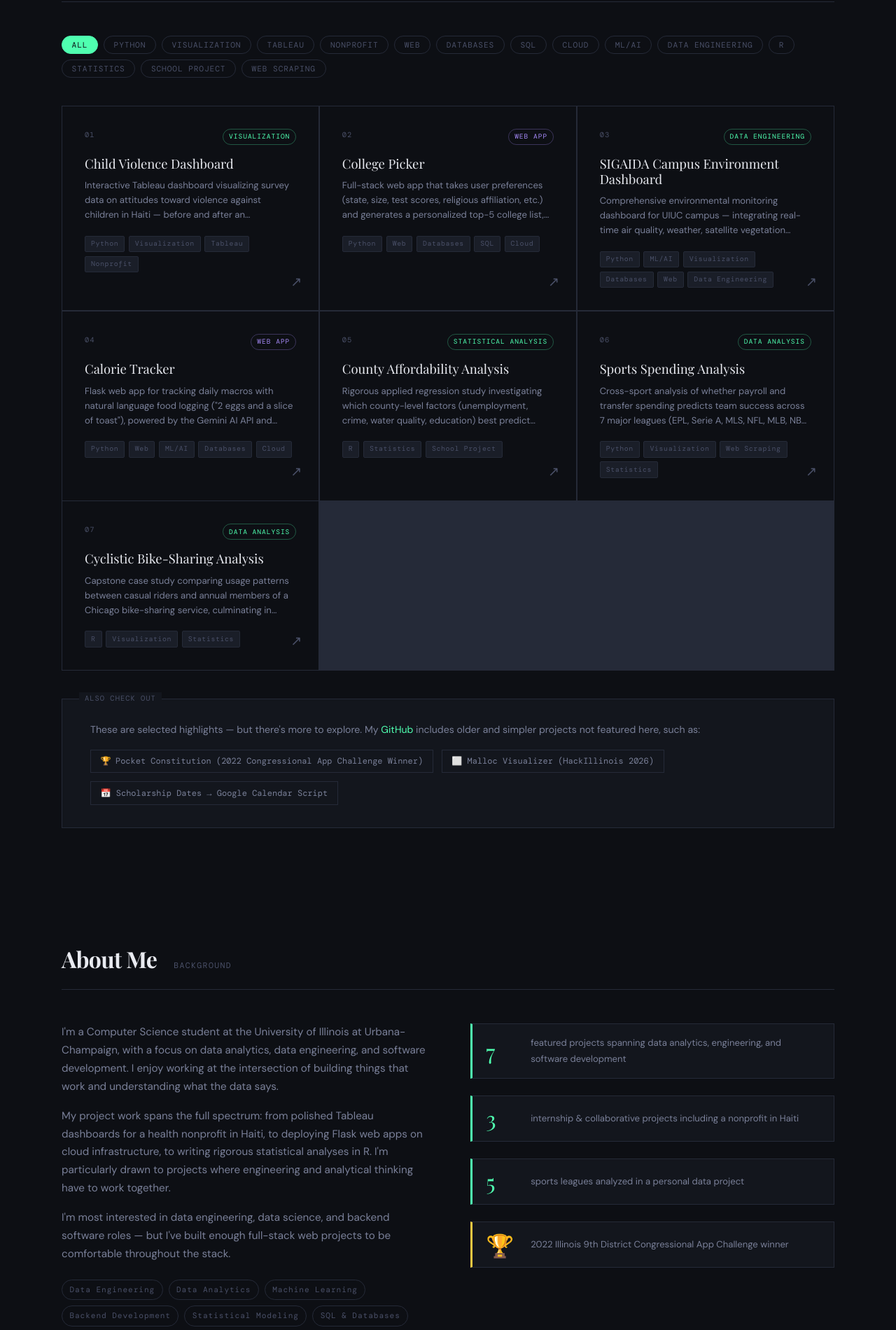
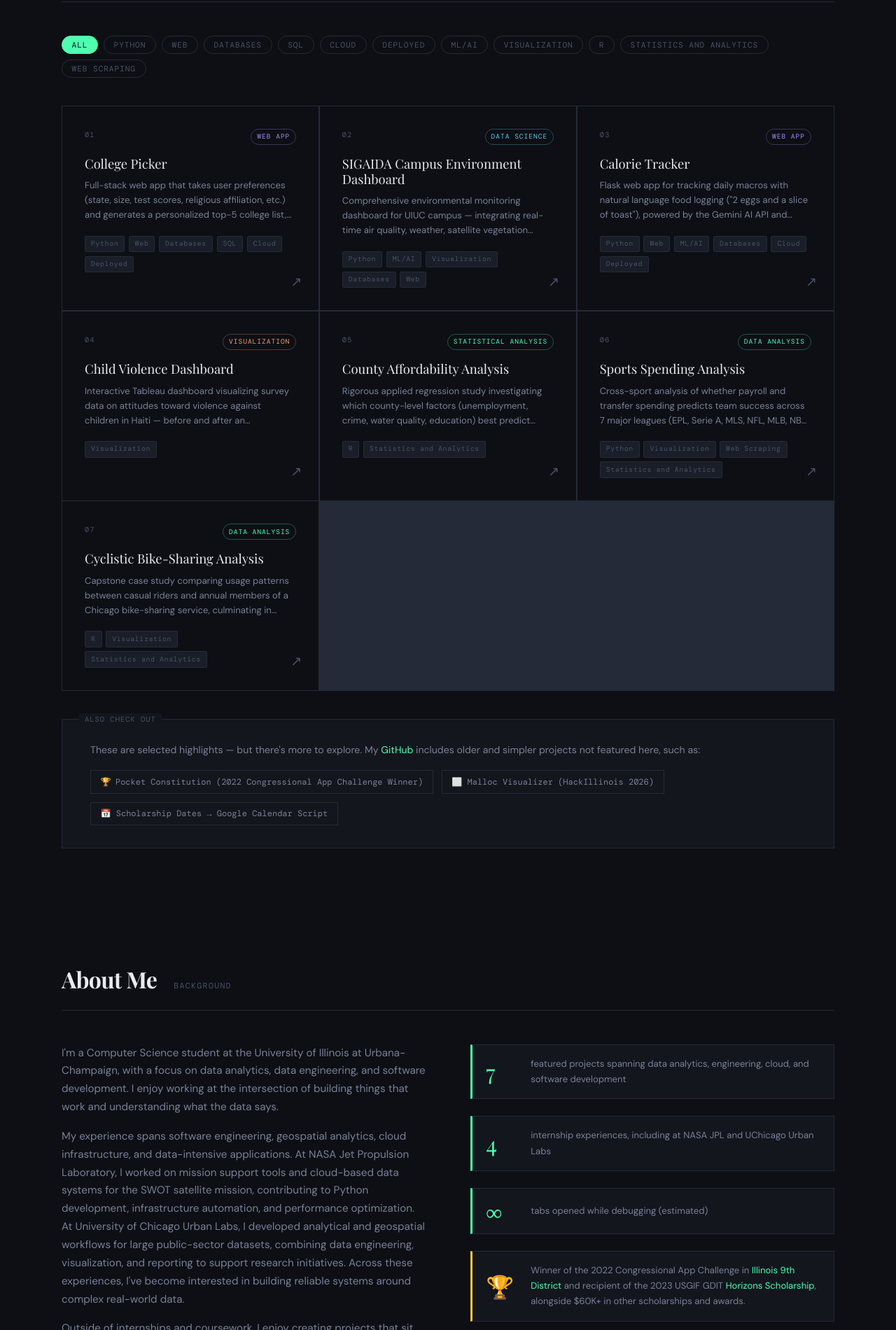
Before and after one commit to artkha1/portfolio, a plain HTML site: page index.html in a window 1280 px wide. Shown: the part 900-2800 px from the top of the page at 70% size. Drawn offline with nearby package versions, Linux system fonts and the light colour scheme; a web font is replaced by a local one.

Commit message:
tags, home page, violence dashboard

```diff
--- a/css/style.css
+++ b/css/style.css
@@ -11,6 +11,8 @@
   --accent: #4fffb0;
   --accent2: #ff6b6b;
   --accent3: #a78bfa;
+  --accent4: #60c8f5;
+  --accent5: #ff9966;
   --gold: #f5c842;
   --link: #4fffb0;
   --card-hover: #1e2333;
@@ -97,6 +99,7 @@ nav {
     linear-gradient(90deg, rgba(79,255,176,0.04) 1px, transparent 1px);
   background-size: 60px 60px;
   mask-image: radial-gradient(ellipse 80% 80% at 50% 50%, black 0%, transparent 100%);
+  pointer-events: none;
 }
 .hero-eyebrow {
   font-family: var(--mono);
@@ -275,6 +278,8 @@ section { padding: 5rem 3rem; max-width: 1200px; margin: 0 auto; }
   border-radius: 999px;
 }
 .badge-data { border: 1px solid rgba(79,255,176,0.3); color: var(--accent); }
+.badge-datasci { border: 1px solid rgba(96,200,245,0.3); color: var(--accent4); }
+.badge-viz { border: 1px solid rgba(255,153,102,0.3); color: var(--accent5); }
 .badge-web { border: 1px solid rgba(167,139,250,0.3); color: var(--accent3); }
 .badge-award { border: 1px solid rgba(245,200,66,0.3); color: var(--gold); }
 .card-title {
--- a/index.html
+++ b/index.html
@@ -13,9 +13,9 @@
 <!-- ── HERO ── -->
 <header class="hero">
   <div class="hero-grid"></div>
-  <p class="hero-eyebrow">Portfolio</p>
-  <h1>Data, systems, <em>and everything between.</em></h1>
-  <p class="hero-desc">CS student at UIUC with a focus on data analytics and engineering — but equally comfortable building full-stack apps, running statistical models, and designing end-to-end pipelines.</p>
+  <p class="hero-eyebrow">Artem Khaiet — Portfolio</p>
+  <h1>Designing Software Around Real-World Data</h1>
+  <p class="hero-desc">CS student at the University of Illinois Urbana-Champaign exploring the intersection of software engineering, analytics, and scalable data systems to create data-driven impact.</p>
   <div class="hero-cta">
     <a href="#projects" class="btn btn-primary">View Projects</a>
     <a href="#about" class="btn btn-secondary">About Me</a>
@@ -50,13 +50,13 @@
   <div class="about-grid">
     <div class="about-text">
       <p>I'm a Computer Science student at the University of Illinois at Urbana-Champaign, with a focus on data analytics, data engineering, and software development. I enjoy working at the intersection of building things that work and understanding what the data says.</p>
-      <p>My project work spans the full spectrum: from polished Tableau dashboards for a health nonprofit in Haiti, to deploying Flask web apps on cloud infrastructure, to writing rigorous statistical analyses in R. I'm particularly drawn to projects where engineering and analytical thinking have to work together.</p>
-      <p>I'm most interested in data engineering, data science, and backend software roles — but I've built enough full-stack web projects to be comfortable throughout the stack.</p>
+      <p>My experience spans software engineering, geospatial analytics, cloud infrastructure, and data-intensive applications. At NASA Jet Propulsion Laboratory, I worked on mission support tools and cloud-based data systems for the SWOT satellite mission, contributing to Python development, infrastructure automation, and performance optimization. At University of Chicago Urban Labs, I developed analytical and geospatial workflows for large public-sector datasets, combining data engineering, visualization, and reporting to support research initiatives. Across these experiences, I've become interested in building reliable systems around complex real-world data.</p>
+      <p>Outside of internships and coursework, I enjoy creating projects that sit somewhere between engineering and experimentation, whether that means building interactive tools, exploring new technologies, or finding cleaner ways to organize and visualize information. I’m particularly drawn to projects where software can simplify complicated processes, support better decisions, or make technical ideas more accessible to people.</p>
       <div class="about-interests">
         <span class="tag-chip">Data Engineering</span>
         <span class="tag-chip">Data Analytics</span>
         <span class="tag-chip">Machine Learning</span>
-        <span class="tag-chip">Backend Development</span>
+        <span class="tag-chip">Software Development</span>
         <span class="tag-chip">Statistical Modeling</span>
         <span class="tag-chip">SQL & Databases</span>
         <span class="tag-chip">Python</span>
@@ -66,19 +66,19 @@
     <div class="about-stats">
       <div class="stat-row">
         <span class="stat-num">7</span>
-        <span class="stat-desc">featured projects spanning data analytics, engineering, and software development</span>
+        <span class="stat-desc">featured projects spanning data analytics, engineering, cloud, and software development</span>
       </div>
       <div class="stat-row">
-        <span class="stat-num">3</span>
-        <span class="stat-desc">internship & collaborative projects including a nonprofit in Haiti</span>
+        <span class="stat-num">4</span>
+        <span class="stat-desc">internship experiences, including at NASA JPL and UChicago Urban Labs</span>
       </div>
       <div class="stat-row">
-        <span class="stat-num">5</span>
-        <span class="stat-desc">sports leagues analyzed in a personal data project</span>
+        <span class="stat-num">∞</span>
+        <span class="stat-desc">tabs opened while debugging (estimated)</span>
       </div>
       <div class="stat-row" style="border-left-color: var(--gold);">
         <span class="stat-num" style="color:var(--gold);">🏆</span>
-        <span class="stat-desc">2022 Illinois 9th District Congressional App Challenge winner</span>
+        <span class="stat-desc">Winner of the 2022 Congressional App Challenge in <a href="https://www.congressionalappchallenge.us/22-IL09" target="_blank">Illinois 9th District</a> and recipient of the 2023 USGIF GDIT <a href="https://usgif.org/2023-usgif-scholarship-awardees/#artem-khaiet" target="_blank">Horizons Scholarship</a>, alongside $60K+ in other scholarships and awards.</span>
       </div>
     </div>
   </div>
@@ -113,7 +113,8 @@
       card.className = 'project-card';
       card.href = `projects/${p.id}.html`;
 
-      const badgeClass = p.badge === 'web' ? 'badge-web' : p.badge === 'award' ? 'badge-award' : 'badge-data';
+      const badgeMap = { web: 'badge-web', award: 'badge-award', viz: 'badge-viz', datasci: 'badge-datasci' };
+      const badgeClass = badgeMap[p.badge] || 'badge-data';
 
       card.innerHTML = `
         <div class="card-meta">
--- a/js/data.js
+++ b/js/data.js
@@ -9,38 +9,14 @@ const ICONS = {
 // ── Project data ──
 const PROJECTS = [
   {
-    id: 'child-violence-dashboard',
+    id: 'college-picker',
     num: '01',
-    title: 'Child Violence Dashboard',
-    badge: 'data',
-    badgeLabel: 'Visualization',
-    org: 'Haitian Global Health Alliance (Internship)',
-    desc: 'Interactive Tableau dashboard visualizing survey data on attitudes toward violence against children in Haiti — before and after an educational intervention. Segmented by gender, profession, and violence type.',
-    tags: ['Python', 'Visualization', 'Tableau', 'Nonprofit'],
-    links: {
-      live: 'https://public.tableau.com/app/profile/your-profile/viz/HaitiFinalDashboard/EmotionalViolenceDashboard',
-    },
-    skills: [
-      'Data cleaning & transformation in Google Sheets',
-      'Dashboard design with interactive filters',
-      'Pre/post comparison analysis',
-      'Segmentation by demographic groups',
-      'Tableau calculated fields and parameters',
-    ],
-    tools: ['Tableau Public', 'Google Sheets'],
-    background: `The Haitian Global Health Alliance is a nonprofit delivering critical healthcare services and social support to low-income Haitians. To combat violence against children, HGHA developed an educational program for Haitian men and women across various professions.`,
-    objective: `Given survey data on attitudes toward violence against children before and after participating in the educational program, visualize trends in the percentage of correct ("true") responses. Group data by respondents' gender, profession, and violence type. Create interactive dashboards for each violence type, plus three additional charts with interactive filters.`,
-    outcome: `Produced a fully interactive Tableau Public dashboard suite covering multiple violence categories, enabling HGHA staff to quickly identify which groups showed the most improvement and which needed additional outreach.`,
-  },
-  {
-    id: 'college-picker',
-    num: '02',
     title: 'College Picker',
     badge: 'web',
     badgeLabel: 'Web App',
     org: 'Internship @ Aneyeon, Inc. → CS 411 (UIUC) → Personal',
     desc: 'Full-stack web app that takes user preferences (state, size, test scores, religious affiliation, etc.) and generates a personalized top-5 college list, pulling live data from the CollegeScorecard API.',
-    tags: ['Python', 'Web', 'Databases', 'SQL', 'Cloud'],
+    tags: ['Python', 'Web', 'Databases', 'SQL', 'Cloud', 'Deployed'],
     links: {
       live: 'https://collegepicker-urf3zp23ga-uc.a.run.app/',
       repo: 'https://github.com/artkha1/collegePicker',
@@ -61,13 +37,13 @@ const PROJECTS = [
   },
   {
     id: 'sigaida-dashboard',
-    num: '03',
+    num: '02',
     title: 'SIGAIDA Campus Environment Dashboard',
-    badge: 'data',
-    badgeLabel: 'Data Engineering',
+    badge: 'datasci',
+    badgeLabel: 'Data Science',
     org: 'ACM SIGAIDA @ UIUC',
     desc: 'Comprehensive environmental monitoring dashboard for UIUC campus — integrating real-time air quality, weather, satellite vegetation (NDVI), transit, and ML-powered anomaly detection into a single Next.js platform.',
-    tags: ['Python', 'ML/AI', 'Visualization', 'Databases', 'Web', 'Data Engineering'],
+    tags: ['Python', 'ML/AI', 'Visualization', 'Databases', 'Web'],
     links: {
       repo: 'https://github.com/artkha1/SIGAIDA-CAMPUS-ENERGY',
     },
@@ -88,13 +64,13 @@ const PROJECTS = [
   },
   {
     id: 'calorie-tracker',
-    num: '04',
+    num: '03',
     title: 'Calorie Tracker',
     badge: 'web',
     badgeLabel: 'Web App',
     org: 'CS 222 (UIUC) → Personal',
     desc: 'Flask web app for tracking daily macros with natural language food logging ("2 eggs and a slice of toast"), powered by the Gemini AI API and backed by 600,000+ USDA foods. Includes CI/CD and is live on Render.',
-    tags: ['Python', 'Web', 'ML/AI', 'Databases', 'Cloud'],
+    tags: ['Python', 'Web', 'ML/AI', 'Databases', 'Cloud', 'Deployed'],
     links: {
       live: 'https://calorie-tracker-ncz7.onrender.com/',
       repo: 'https://github.com/artkha1/calorie_tracker',
@@ -115,6 +91,31 @@ const PROJECTS = [
     outcome: `A live, deployed web application with a full CI/CD pipeline: every push to main runs the pytest suite, and if tests pass, triggers automatic redeployment on Render. Demonstrates the complete software engineering lifecycle including testing, automation, and production deployment.`,
   },
   {
+    id: 'child-violence-dashboard',
+    num: '04',
+    title: 'Child Violence Dashboard',
+    badge: 'viz',
+    badgeLabel: 'Visualization',
+    org: 'Haitian Global Health Alliance (Internship)',
+    desc: 'Interactive Tableau dashboard visualizing survey data on attitudes toward violence against children in Haiti — before and after an educational intervention. Segmented by gender, profession, and violence type.',
+    tags: ['Visualization'],
+    links: {
+      live: 'https://public.tableau.com/app/profile/your-profile/viz/HaitiFinalDashboard/EmotionalViolenceDashboard',
+    },
+    skills: [
+      'Data cleaning & transformation in Google Sheets',
+      'Dashboard design with interactive filters',
+      'Pre/post comparison analysis',
+      'Segmentation by demographic groups',
+      'Tableau calculated fields and parameters',
+    ],
+    tools: ['Tableau Public', 'Google Sheets'],
+    background: `The Haitian Global Health Alliance is a nonprofit delivering critical healthcare services and social support to low-income Haitians. To combat violence against children, HGHA developed an educational program for Haitian men and women across various professions.`,
+    objective: `Given survey data on attitudes toward violence against children before and after participating in the educational program, visualize trends in the percentage of correct ("true") responses. Group data by respondents' gender, profession, and violence type. Create interactive dashboards for each violence type, plus three additional charts with interactive filters.`,
+    outcome: `Produced a fully interactive Tableau Public dashboard suite covering multiple violence categories, enabling HGHA staff to quickly identify which groups showed the most improvement and which needed additional outreach.`,
+  },
+
+  {
     id: 'county-affordability',
     num: '05',
     title: 'County Affordability Analysis',
@@ -122,7 +123,7 @@ const PROJECTS = [
     badgeLabel: 'Statistical Analysis',
     org: 'STAT 420 (UIUC)',
     desc: 'Rigorous applied regression study investigating which county-level factors (unemployment, crime, water quality, education) best predict housing cost-to-income ratios across 2,762 U.S. counties.',
-    tags: ['R', 'Statistics', 'School Project'],
+    tags: ['R', 'Statistics and Analytics'],
     links: {},
     skills: [
       'Ordinary least squares regression',
@@ -149,7 +150,7 @@ const PROJECTS = [
     badgeLabel: 'Data Analysis',
     org: 'Personal Project',
     desc: 'Cross-sport analysis of whether payroll and transfer spending predicts team success across 7 major leagues (EPL, Serie A, MLS, NFL, MLB, NBA, NHL), using web-scraped data and Pearson\'s correlation.',
-    tags: ['Python', 'Visualization', 'Web Scraping', 'Statistics'],
+    tags: ['Python', 'Visualization', 'Web Scraping', 'Statistics and Analytics'],
     links: {
       repo: 'https://github.com/artkha1/sportsSpending',
     },
@@ -174,7 +175,7 @@ const PROJECTS = [
     badgeLabel: 'Data Analysis',
     org: 'Google Data Analytics Certificate (Capstone)',
     desc: 'Capstone case study comparing usage patterns between casual riders and annual members of a Chicago bike-sharing service, culminating in data-driven marketing recommendations.',
-    tags: ['R', 'Visualization', 'Statistics'],
+    tags: ['R', 'Visualization', 'Statistics and Analytics'],
     links: {
       live: 'https://www.kaggle.com/code/artemkhaiet/cyclistic-analysis',
     },
```
Also changed, not shown: projects/child-violence-dashboard.html (+46 -6 lines).
